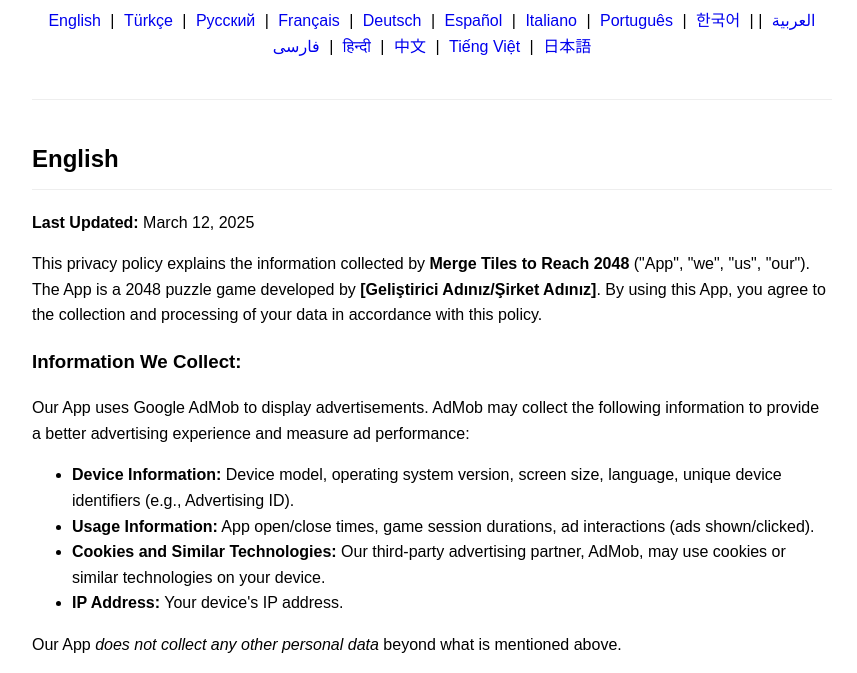
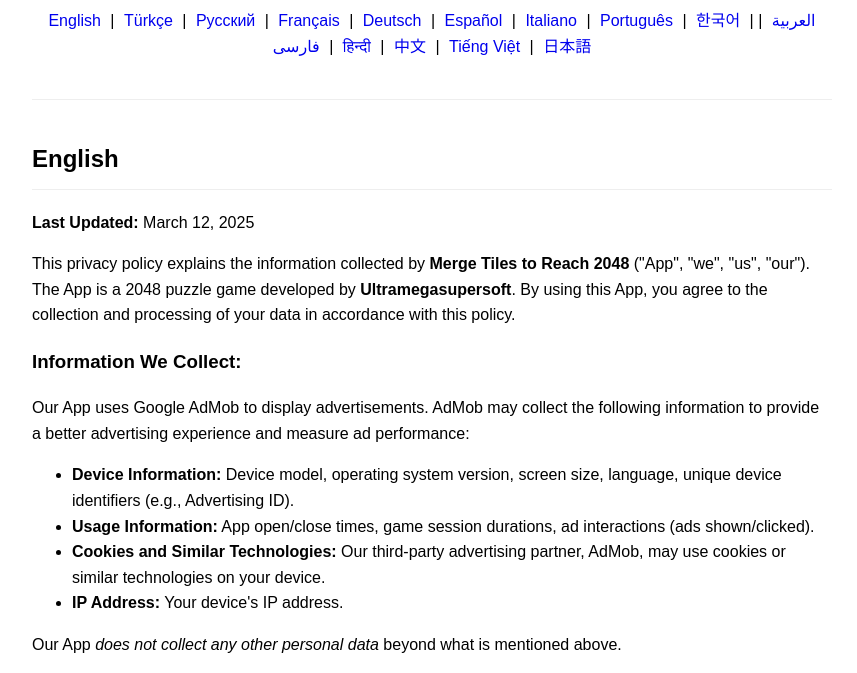
Before and after one commit to ultramegasupersoft/privacy-policy-2048, a plain HTML site: page index.html in a window 1280 px wide. Shown: the part 106-779 px from the top of the page, without its empty margins (208-1065 px from the left). Drawn offline with Linux system fonts and the light colour scheme.

Commit message:
Update index.html

```diff
--- a/index.html
+++ b/index.html
@@ -43,7 +43,7 @@
 <section id="en">
     <h2>English</h2>
     <p><strong>Last Updated:</strong> March 12, 2025</p>
-    <p>This privacy policy explains the information collected by <strong> Merge Tiles to Reach 2048</strong> ("App", "we", "us", "our"). The App is a 2048 puzzle game developed by <strong>[Geliştirici Adınız/Şirket Adınız]</strong>. By using this App, you agree to the collection and processing of your data in accordance with this policy.</p>
+    <p>This privacy policy explains the information collected by <strong> Merge Tiles to Reach 2048</strong> ("App", "we", "us", "our"). The App is a 2048 puzzle game developed by <strong>Ultramegasupersoft</strong>. By using this App, you agree to the collection and processing of your data in accordance with this policy.</p>
     <h3>Information We Collect:</h3>
     <p>Our App uses Google AdMob to display advertisements. AdMob may collect the following information to provide a better advertising experience and measure ad performance:</p>
     <ul>
@@ -75,7 +75,7 @@
 <section id="tr">
     <h2>Türkçe</h2>
     <p><strong>Son Güncelleme Tarihi:</strong> 12 Mart 2025</p>
-    <p>Bu gizlilik politikası, <strong>2048'e Ulaşmak İçin Karoları Birleştir uygulaması</strong> ("Uygulama", "biz", "bizim") tarafından toplanan bilgileri açıklamaktadır. Uygulama, <strong>[Geliştirici Adınız/Şirket Adınız]</strong> tarafından geliştirilen bir 2048 bulmaca oyunudur. Bu uygulamayı kullanarak verilerinizin bu politikaya uygun olarak toplanmasını ve işlenmesini kabul etmiş olursunuz.</p>
+    <p>Bu gizlilik politikası, <strong>2048'e Ulaşmak İçin Karoları Birleştir uygulaması</strong> ("Uygulama", "biz", "bizim") tarafından toplanan bilgileri açıklamaktadır. Uygulama, <strong>Ultramegasupersoft</strong> tarafından geliştirilen bir 2048 bulmaca oyunudur. Bu uygulamayı kullanarak verilerinizin bu politikaya uygun olarak toplanmasını ve işlenmesini kabul etmiş olursunuz.</p>
     <h3>Topladığımız Bilgiler:</h3>
     <p>Uygulamamız, reklamları göstermek için Google AdMob'u kullanır. AdMob, daha iyi bir reklam deneyimi sunmak ve reklam performansını ölçmek için aşağıdaki bilgileri toplayabilir:</p>
     <ul>
@@ -107,7 +107,7 @@
 <section id="ru" lang="ru" dir="ltr"> <!-- Dil ve yön belirtmek iyi olabilir -->
     <h2>Русский</h2>
     <p><strong>Последнее обновление:</strong> 12 марта 2025 г.</p>
-    <p>Эта политика конфиденциальности объясняет информацию, собираемую <strong> Объединяйте плитки, чтобы достичь 2048 </strong> ("Приложение", "мы", "нас", "наш"). Приложение представляет собой игру-головоломку 2048, разработанную <strong>[Geliştirici Adınız/Şirket Adınız]</strong>. Используя это Приложение, вы соглашаетесь на сбор и обработку ваших данных в соответствии с этой политикой.</p>
+    <p>Эта политика конфиденциальности объясняет информацию, собираемую <strong> Объединяйте плитки, чтобы достичь 2048 </strong> ("Приложение", "мы", "нас", "наш"). Приложение представляет собой игру-головоломку 2048, разработанную <strong>Ultramegasupersoft</strong>. Используя это Приложение, вы соглашаетесь на сбор и обработку ваших данных в соответствии с этой политикой.</p>
     <h3>Какую информацию мы собираем:</h3>
     <p>Наше Приложение использует Google AdMob для показа рекламы. AdMob может собирать следующую информацию для улучшения рекламного опыта и измерения эффективности рекламы:</p>
     <ul>
@@ -139,7 +139,7 @@
 <section id="fr" lang="fr" dir="ltr">
     <h2>Français</h2>
     <p><strong>Dernière mise à jour :</strong> 12 mars 2025</p>
-    <p>Cette politique de confidentialité explique les informations collectées par <strong> Fusionnez les tuiles pour atteindre 2048 </strong> ("Application", "nous", "notre"). L'Application est un jeu de puzzle 2048 développé par <strong>[Geliştirici Adınız/Şirket Adınız]</strong>. En utilisant cette Application, vous acceptez la collecte et le traitement de vos données conformément à cette politique.</p>
+    <p>Cette politique de confidentialité explique les informations collectées par <strong> Fusionnez les tuiles pour atteindre 2048 </strong> ("Application", "nous", "notre"). L'Application est un jeu de puzzle 2048 développé par <strong>Ultramegasupersoft</strong>. En utilisant cette Application, vous acceptez la collecte et le traitement de vos données conformément à cette politique.</p>
     <h3>Informations que nous collectons :</h3>
     <p>Notre Application utilise Google AdMob pour afficher des publicités. AdMob peut collecter les informations suivantes pour offrir une meilleure expérience publicitaire et mesurer la performance des annonces :</p>
     <ul>
@@ -171,7 +171,7 @@
 <section id="de" lang="de" dir="ltr">
     <h2>Deutsch</h2>
     <p><strong>Zuletzt aktualisiert:</strong> 12. März 2025</p>
-    <p>Diese Datenschutzerklärung erläutert die Informationen, die von <strong> Kacheln zusammenführen, um 2048 zu erreichen </strong> („App“, „wir“, „uns“, „unser“) gesammelt werden. Die App ist ein 2048-Puzzlespiel, das von <strong>[Geliştirici Adınız/Şirket Adınız]</strong> entwickelt wurde. Durch die Nutzung dieser App stimmen Sie der Erfassung und Verarbeitung Ihrer Daten gemäß dieser Richtlinie zu.</p>
+    <p>Diese Datenschutzerklärung erläutert die Informationen, die von <strong> Kacheln zusammenführen, um 2048 zu erreichen </strong> („App“, „wir“, „uns“, „unser“) gesammelt werden. Die App ist ein 2048-Puzzlespiel, das von <strong>Ultramegasupersoft</strong> entwickelt wurde. Durch die Nutzung dieser App stimmen Sie der Erfassung und Verarbeitung Ihrer Daten gemäß dieser Richtlinie zu.</p>
     <h3>Informationen, die wir sammeln:</h3>
     <p>Unsere App verwendet Google AdMob zur Anzeige von Werbung. AdMob kann die folgenden Informationen sammeln, um ein besseres Werbeerlebnis zu bieten und die Anzeigenleistung zu messen:</p>
     <ul>
@@ -203,7 +203,7 @@
 <section id="es" lang="es" dir="ltr">
     <h2>Español</h2>
     <p><strong>Última actualización:</strong> 12 de marzo de 2025</p>
-    <p>Esta política de privacidad explica la información recopilada por <strong> Combina las fichas para llegar a 2048</strong> ("Aplicación", "nosotros", "nuestro"). La Aplicación es un juego de rompecabezas 2048 desarrollado por <strong>[Geliştirici Adınız/Şirket Adınız]</strong>. Al utilizar esta Aplicación, usted acepta la recopilación y el procesamiento de sus datos de acuerdo con esta política.</p>
+    <p>Esta política de privacidad explica la información recopilada por <strong> Combina las fichas para llegar a 2048</strong> ("Aplicación", "nosotros", "nuestro"). La Aplicación es un juego de rompecabezas 2048 desarrollado por <strong>Ultramegasupersoft</strong>. Al utilizar esta Aplicación, usted acepta la recopilación y el procesamiento de sus datos de acuerdo con esta política.</p>
     <h3>Información que recopilamos:</h3>
     <p>Nuestra Aplicación utiliza Google AdMob para mostrar anuncios. AdMob puede recopilar la siguiente información para proporcionar una mejor experiencia publicitaria y medir el rendimiento de los anuncios:</p>
     <ul>
@@ -235,7 +235,7 @@
 <section id="it" lang="it" dir="ltr">
     <h2>Italiano</h2>
     <p><strong>Ultimo aggiornamento:</strong> 12 marzo 2025</p>
-    <p>La presente informativa sulla privacy spiega le informazioni raccolte da <strong> Unisci le tessere per raggiungere 2048</strong> ("App", "noi", "nostro"). L'App è un gioco puzzle 2048 sviluppato da <strong>[Geliştirici Adınız/Şirket Adınız]</strong>. Utilizzando questa App, accetti la raccolta e il trattamento dei tuoi dati in conformità con questa informativa.</p>
+    <p>La presente informativa sulla privacy spiega le informazioni raccolte da <strong> Unisci le tessere per raggiungere 2048</strong> ("App", "noi", "nostro"). L'App è un gioco puzzle 2048 sviluppato da <strong>Ultramegasupersoft</strong>. Utilizzando questa App, accetti la raccolta e il trattamento dei tuoi dati in conformità con questa informativa.</p>
     <h3>Informazioni che raccogliamo:</h3>
     <p>La nostra App utilizza Google AdMob per visualizzare annunci pubblicitari. AdMob può raccogliere le seguenti informazioni per fornire una migliore esperienza pubblicitaria e misurare le prestazioni degli annunci:</p>
     <ul>
@@ -267,7 +267,7 @@
 <section id="pt" lang="pt" dir="ltr">
     <h2>Português</h2>
     <p><strong>Última atualização:</strong> 12 de março de 2025</p>
-    <p>Esta política de privacidade explica as informações coletadas por <strong>Combine as peças para alcançar 2048 </strong> ("Aplicativo", "nós", "nosso"). O Aplicativo é um jogo de quebra-cabeça 2048 desenvolvido por <strong>[Geliştirici Adınız/Şirket Adınız]</strong>. Ao usar este Aplicativo, você concorda com a coleta e o processamento de seus dados de acordo com esta política.</p>
+    <p>Esta política de privacidade explica as informações coletadas por <strong>Combine as peças para alcançar 2048 </strong> ("Aplicativo", "nós", "nosso"). O Aplicativo é um jogo de quebra-cabeça 2048 desenvolvido por <strong>Ultramegasupersoft</strong>. Ao usar este Aplicativo, você concorda com a coleta e o processamento de seus dados de acordo com esta política.</p>
     <h3>Informações que Coletamos:</h3>
     <p>Nosso Aplicativo usa o Google AdMob para exibir anúncios. O AdMob pode coletar as seguintes informações para fornecer uma melhor experiência de publicidade e medir o desempenho dos anúncios:</p>
     <ul>
@@ -299,7 +299,7 @@
 <section id="ko" lang="ko" dir="ltr">
     <h2>한국어</h2>
     <p><strong>최종 업데이트:</strong> 2025년 3월 12일</p>
-    <p>본 개인정보 처리방침은 <strong> 2048에 도달하기 위해 타일을 병합하세요 </strong>("앱", "당사")가 수집하는 정보에 대해 설명합니다. 본 앱은 <strong>[Geliştirici Adınız/Şirket Adınız]</strong>가 개발한 2048 퍼즐 게임입니다. 본 앱을 사용함으로써 귀하는 본 방침에 따른 데이터 수집 및 처리에 동의하게 됩니다.</p>
+    <p>본 개인정보 처리방침은 <strong> 2048에 도달하기 위해 타일을 병합하세요 </strong>("앱", "당사")가 수집하는 정보에 대해 설명합니다. 본 앱은 <strong>Ultramegasupersoft</strong>가 개발한 2048 퍼즐 게임입니다. 본 앱을 사용함으로써 귀하는 본 방침에 따른 데이터 수집 및 처리에 동의하게 됩니다.</p>
     <h3>수집하는 정보:</h3>
     <p>당사의 앱은 광고 표시를 위해 Google AdMob을 사용합니다. AdMob은 더 나은 광고 경험을 제공하고 광고 성과를 측정하기 위해 다음과 같은 정보를 수집할 수 있습니다:</p>
     <ul>
@@ -331,7 +331,7 @@
 <section id="ar" lang="ar" dir="rtl"> <!-- RTL Dili -->
     <h2>العربية</h2>
     <p><strong>آخر تحديث:</strong> 12 مارس 2025</p>
-    <p>تشرح سياسة الخصوصية هذه المعلومات التي يجمعها تطبيق <strong> ادمج البلاط للوصول إلى ٢٠٤٨</strong> ("التطبيق"، "نحن"، "خاصتنا"). التطبيق هو لعبة ألغاز 2048 تم تطويرها بواسطة <strong>[Geliştirici Adınız/Şirket Adınız]</strong>. باستخدامك لهذا التطبيق، فإنك توافق على جمع ومعالجة بياناتك وفقًا لهذه السياسة.</p>
+    <p>تشرح سياسة الخصوصية هذه المعلومات التي يجمعها تطبيق <strong> ادمج البلاط للوصول إلى ٢٠٤٨</strong> ("التطبيق"، "نحن"، "خاصتنا"). التطبيق هو لعبة ألغاز 2048 تم تطويرها بواسطة <strong>Ultramegasupersoft</strong>. باستخدامك لهذا التطبيق، فإنك توافق على جمع ومعالجة بياناتك وفقًا لهذه السياسة.</p>
     <h3>المعلومات التي نجمعها:</h3>
     <p>يستخدم تطبيقنا Google AdMob لعرض الإعلانات. قد يقوم AdMob بجمع المعلومات التالية لتوفير تجربة إعلانية أفضل وقياس أداء الإعلانات:</p>
     <ul>
@@ -363,7 +363,7 @@
 <section id="fa" lang="fa" dir="rtl"> <!-- RTL Dili -->
     <h2>فارسی</h2>
     <p><strong>آخرین به‌روزرسانی:</strong> ۱۲ مارس ۲۰۲۵</p>
-    <p>این سیاست حفظ حریم خصوصی، اطلاعات جمع‌آوری‌شده توسط <strong> برای رسیدن به ۲۰۴۸ کاشی‌ها را ادغام کنید </strong> ("برنامه"، "ما"، "مال ما") را توضیح می‌دهد. این برنامه یک بازی پازل 2048 است که توسط <strong>[Geliştirici Adınız/Şirket Adınız]</strong> توسعه یافته است. با استفاده از این برنامه، شما با جمع‌آوری و پردازش داده‌های خود مطابق با این سیاست موافقت می‌کنید.</p>
+    <p>این سیاست حفظ حریم خصوصی، اطلاعات جمع‌آوری‌شده توسط <strong> برای رسیدن به ۲۰۴۸ کاشی‌ها را ادغام کنید </strong> ("برنامه"، "ما"، "مال ما") را توضیح می‌دهد. این برنامه یک بازی پازل 2048 است که توسط <strong>Ultramegasupersoft</strong> توسعه یافته است. با استفاده از این برنامه، شما با جمع‌آوری و پردازش داده‌های خود مطابق با این سیاست موافقت می‌کنید.</p>
     <h3>اطلاعاتی که جمع‌آوری می‌کنیم:</h3>
     <p>برنامه ما از Google AdMob برای نمایش تبلیغات استفاده می‌کند. AdMob ممکن است اطلاعات زیر را برای ارائه تجربه تبلیغاتی بهتر و اندازه‌گیری عملکرد تبلیغات جمع‌آوری کند:</p>
     <ul>
@@ -395,7 +395,7 @@
 <section id="hi" lang="hi" dir="ltr">
     <h2>हिन्दी</h2>
     <p><strong>अंतिम अपडेट:</strong> 12 मार्च, 2025</p>
-    <p>यह गोपनीयता नीति <strong> 2048 तक पहुँचने के लिए टाइल्स को मर्ज करें </strong> ("ऐप", "हम", "हमारा") द्वारा एकत्र की गई जानकारी की व्याख्या करती है। ऐप <strong>[Geliştirici Adınız/Şirket Adınız]</strong> द्वारा विकसित एक 2048 पहेली गेम है। इस ऐप का उपयोग करके, आप इस नीति के अनुसार अपने डेटा के संग्रह और प्रसंस्करण के लिए सहमत होते हैं।</p>
+    <p>यह गोपनीयता नीति <strong> 2048 तक पहुँचने के लिए टाइल्स को मर्ज करें </strong> ("ऐप", "हम", "हमारा") द्वारा एकत्र की गई जानकारी की व्याख्या करती है। ऐप <strong>Ultramegasupersoft</strong> द्वारा विकसित एक 2048 पहेली गेम है। इस ऐप का उपयोग करके, आप इस नीति के अनुसार अपने डेटा के संग्रह और प्रसंस्करण के लिए सहमत होते हैं।</p>
     <h3>हम कौन सी जानकारी एकत्र करते हैं:</h3>
     <p>हमारा ऐप विज्ञापन दिखाने के लिए Google AdMob का उपयोग करता है। AdMob बेहतर विज्ञापन अनुभव प्रदान करने और विज्ञापन प्रदर्शन को मापने के लिए निम्नलिखित जानकारी एकत्र कर सकता है:</p>
     <ul>
@@ -427,7 +427,7 @@
 <section id="zh" lang="zh-CN" dir="ltr">
     <h2>中文 (简体)</h2>
     <p><strong>最后更新日期：</strong> 2025年3月12日</p>
-    <p>本隐私政策解释了 <strong> 合并方块以达到2048 </strong>（“应用”、“我们”）收集的信息。本应用是由 <strong>[Geliştirici Adınız/Şirket Adınız]</strong> 开发的 2048 益智游戏。使用本应用即表示您同意根据本政策收集和处理您的数据。</p>
+    <p>本隐私政策解释了 <strong> 合并方块以达到2048 </strong>（“应用”、“我们”）收集的信息。本应用是由 <strong>Ultramegasupersoft</strong> 开发的 2048 益智游戏。使用本应用即表示您同意根据本政策收集和处理您的数据。</p>
     <h3>我们收集的信息：</h3>
     <p>我们的应用使用 Google AdMob 来展示广告。AdMob 可能会收集以下信息以提供更好的广告体验并衡量广告效果：</p>
     <ul>
@@ -459,7 +459,7 @@
 <section id="vi" lang="vi" dir="ltr">
     <h2>Tiếng Việt</h2>
     <p><strong>Cập nhật lần cuối:</strong> ngày 12 tháng 3 năm 2025</p>
-    <p>Chính sách quyền riêng tư này giải thích thông tin được thu thập bởi <strong> Gộp các ô để đạt 2048 </strong> ("Ứng dụng", "chúng tôi", "của chúng tôi"). Ứng dụng là một trò chơi giải đố 2048 được phát triển bởi <strong>[Geliştirici Adınız/Şirket Adınız]</strong>. Bằng cách sử dụng Ứng dụng này, bạn đồng ý với việc thu thập và xử lý dữ liệu của bạn theo chính sách này.</p>
+    <p>Chính sách quyền riêng tư này giải thích thông tin được thu thập bởi <strong> Gộp các ô để đạt 2048 </strong> ("Ứng dụng", "chúng tôi", "của chúng tôi"). Ứng dụng là một trò chơi giải đố 2048 được phát triển bởi <strong>Ultramegasupersoft</strong>. Bằng cách sử dụng Ứng dụng này, bạn đồng ý với việc thu thập và xử lý dữ liệu của bạn theo chính sách này.</p>
     <h3>Thông tin chúng tôi thu thập:</h3>
     <p>Ứng dụng của chúng tôi sử dụng Google AdMob để hiển thị quảng cáo. AdMob có thể thu thập thông tin sau để cung cấp trải nghiệm quảng cáo tốt hơn và đo lường hiệu suất quảng cáo:</p>
     <ul>
@@ -491,7 +491,7 @@
 <section id="ja" lang="ja" dir="ltr">
     <h2>日本語</h2>
     <p><strong>最終更新日:</strong> 2025年3月12日</p>
-    <p>このプライバシーポリシーは、<strong> 2048に到達するためにタイルをマージする </strong>（「アプリ」、「当社」）が収集する情報について説明します。本アプリは、<strong>[Geliştirici Adınız/Şirket Adınız]</strong> によって開発された 2048 パズルゲームです。本アプリを使用することにより、お客様はこのポリシーに従ってお客様のデータが収集および処理されることに同意するものとします。</p>
+    <p>このプライバシーポリシーは、<strong> 2048に到達するためにタイルをマージする </strong>（「アプリ」、「当社」）が収集する情報について説明します。本アプリは、<strong>Ultramegasupersoft</strong> によって開発された 2048 パズルゲームです。本アプリを使用することにより、お客様はこのポリシーに従ってお客様のデータが収集および処理されることに同意するものとします。</p>
     <h3>当社が収集する情報:</h3>
     <p>当社のアプリは、広告を表示するために Google AdMob を使用しています。AdMob は、より良い広告体験を提供し、広告のパフォーマンスを測定するために、以下の情報を収集する場合があります。</p>
     <ul>
```
